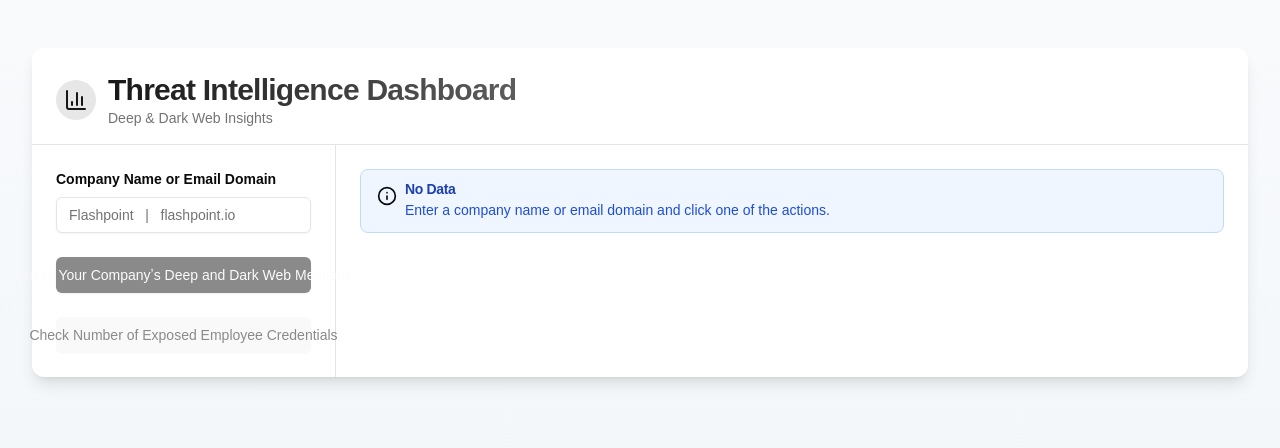
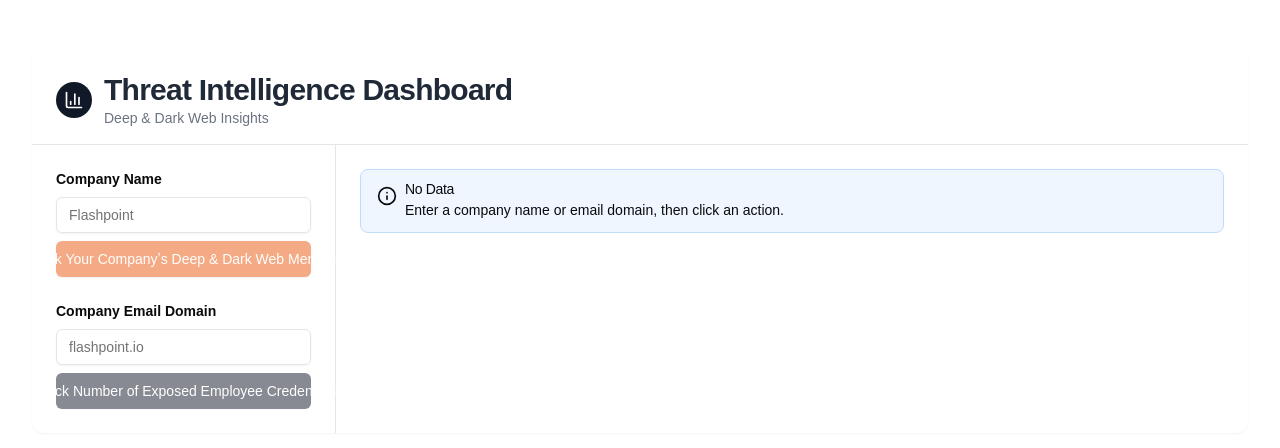
Before and after one commit to rrh1441/prospect, a Next.js app: page / in a window 1280 px wide. Shown: the top 448 px of the page. Built offline with nearby package versions, Linux system fonts and the light colour scheme.

Commit message:
trying to match style v2

```diff
--- a/src/app/page.tsx
+++ b/src/app/page.tsx
@@ -28,13 +28,12 @@
   date: string;
   count: number;
 }
-
 interface ApiResponse {
   data: MonthlyData[];
 }
 
-/* ───── helper components ───── */
-const StatusBanner = ({
+/* ───── helper banners ───── */
+function Status({
   loading,
   error,
   label,
@@ -42,168 +41,159 @@
   loading: boolean;
   error: string | null;
   label: string;
-}) => {
+}) {
   if (loading) {
     return (
-      <div className="flex items-center gap-3 p-4 bg-primary/5 border border-primary/20 rounded-lg text-primary animate-pulse">
+      <div className="flex items-center gap-3 p-4 bg-orange-50 border border-orange-200 rounded-lg text-orange-700 animate-pulse">
         <Loader2 className="h-5 w-5 animate-spin" />
-        <p className="font-medium">
-          Fetching data for “{label}”…
-        </p>
+        <p className="font-medium">Fetching data for “{label}”…</p>
       </div>
     );
   }
-
   if (error) {
     return (
-      <Alert variant="destructive" className="border border-destructive/20">
+      <Alert variant="destructive">
         <AlertTriangle className="h-5 w-5" />
-        <AlertTitle className="font-semibold">Error</AlertTitle>
+        <AlertTitle>Error</AlertTitle>
         <AlertDescription>{error}</AlertDescription>
       </Alert>
     );
   }
-
   return null;
-};
-
-const NoDataBanner = ({
-  loading,
-  error,
-}: {
-  loading: boolean;
-  error: string | null;
-}) =>
-  !loading && !error ? (
-    <Alert className="bg-blue-50 dark:bg-blue-950/30 border-blue-200 dark:border-blue-800">
-      <InfoIcon className="h-5 w-5 text-blue-600 dark:text-blue-400" />
-      <AlertTitle className="font-semibold text-blue-800 dark:text-blue-300">
-        No Data
-      </AlertTitle>
-      <AlertDescription className="text-blue-700 dark:text-blue-400">
-        Enter a company name or email domain and click one of the actions.
+}
+function NoData({ loading, error }: { loading: boolean; error: string | null }) {
+  if (loading || error) return null;
+  return (
+    <Alert className="bg-blue-50 border-blue-200">
+      <InfoIcon className="h-5 w-5 text-blue-600" />
+      <AlertTitle>No Data</AlertTitle>
+      <AlertDescription>
+        Enter a company name or email domain, then click an action.
       </AlertDescription>
     </Alert>
-  ) : null;
+  );
+}
 
 /* ───── main component ───── */
 export default function Home() {
-  const [input, setInput] = useState("");
+  /* inputs */
+  const [company, setCompany] = useState("");
+  const [domain, setDomain] = useState("");
 
-  const [chartData, setChartData] = useState<MonthlyData[]>([]);
+  /* chart state */
+  const [chartData, setChart] = useState<MonthlyData[]>([]);
   const [loading, setLoading] = useState(false);
   const [error, setError] = useState<string | null>(null);
-  const [currentLabel, setCurrentLabel] = useState("");
+  const [label, setLabel] = useState("");
 
-  /* ─── generic fetch helper ─── */
-  const runQuery = async (path: string, body: Record<string, unknown>) => {
+  /* generic fetch helper */
+  async function run(path: string, body: Record<string, unknown>) {
     setLoading(true);
     setError(null);
-    setChartData([]);
-
+    setChart([]);
     try {
       const res = await fetch(path, {
         method: "POST",
         headers: { "Content-Type": "application/json" },
         body: JSON.stringify(body),
       });
-
       if (!res.ok) throw new Error(`${res.status}: ${res.statusText}`);
-
       const json: ApiResponse = await res.json();
-      setChartData(json.data);
+      setChart(json.data);
     } catch (e: unknown) {
       setError(e instanceof Error ? e.message : "Unknown error");
     } finally {
       setLoading(false);
     }
+  }
+
+  /* handlers */
+  const handleMentions = () => {
+    if (!company) return;
+    setLabel(company);
+    run("/api/monthly", { keyword: company });
+  };
+  const handleCreds = () => {
+    if (!domain) return;
+    setLabel(domain);
+    run("/api/credentials", { domain });
   };
 
-  /* ─── button handlers ─── */
-  const handleMentions = () => {
-    if (!input) return;
-    setCurrentLabel(input);
-    runQuery("/api/monthly", { keyword: input });
-  };
-
-  const handleCredentials = () => {
-    if (!input) return;
-    setCurrentLabel(input);
-    runQuery("/api/credentials", { domain: input });
-  };
-
-  /* ───── JSX ───── */
+  /* JSX */
   return (
-    <div className="min-h-screen bg-gradient-to-b from-slate-50 to-slate-100 dark:from-slate-900 dark:to-slate-800 py-12 px-4 sm:px-6 lg:px-8">
-      <Card className="max-w-7xl mx-auto border-0 shadow-lg dark:bg-slate-950">
-        {/* ─ header ─ */}
+    <div className="min-h-screen bg-white py-12 px-4 sm:px-6 lg:px-8">
+      <Card className="max-w-7xl mx-auto border-0 shadow-sm">
+        {/* header */}
         <CardHeader className="border-b pb-4">
           <div className="flex items-center gap-3">
-            <div className="p-2 rounded-full bg-primary/10 text-primary">
-              <BarChart3 className="h-6 w-6" />
+            <div className="p-2 rounded-full bg-gray-900 text-white">
+              <BarChart3 className="h-5 w-5" />
             </div>
             <div>
-              <CardTitle className="text-3xl font-bold bg-clip-text text-transparent bg-gradient-to-r from-primary to-primary/70">
+              <CardTitle className="text-3xl font-extrabold text-gray-800">
                 Threat Intelligence Dashboard
               </CardTitle>
-              <CardDescription className="text-muted-foreground">
+              <CardDescription className="text-gray-500">
                 Deep &amp; Dark Web Insights
               </CardDescription>
             </div>
           </div>
         </CardHeader>
 
-        {/* ─ content ─ */}
+        {/* content */}
         <CardContent className="p-0">
           <div className="flex flex-col lg:flex-row">
-            {/* left column 25 % */}
-            <div className="lg:w-1/4 w-full border-r p-6 space-y-6">
+            {/* left 25 % */}
+            <div className="lg:w-1/4 w-full p-6 space-y-6 border-r">
+              {/* company name */}
               <div className="space-y-2">
-                <label
-                  htmlFor="companyInput"
-                  className="block text-sm font-semibold"
-                >
-                  Company Name or Email Domain
+                <label className="block text-sm font-semibold">
+                  Company Name
                 </label>
                 <Input
-                  id="companyInput"
-                  placeholder="Flashpoint   |   flashpoint.io"
-                  value={input}
-                  onChange={(e) => setInput(e.target.value)}
+                  placeholder="Flashpoint"
+                  value={company}
+                  onChange={(e) => setCompany(e.target.value)}
                 />
+                <Button
+                  disabled={loading || !company}
+                  onClick={handleMentions}
+                  className="w-full bg-orange-600 hover:bg-orange-700 text-white"
+                >
+                  Check Your Companyʼs Deep &amp; Dark Web Mentions
+                </Button>
               </div>
 
-              <Button
-                className="w-full"
-                onClick={handleMentions}
-                disabled={loading || !input}
-              >
-                Check Your Companyʼs Deep and Dark Web Mentions
-              </Button>
-
-              <Button
-                variant="secondary"
-                className="w-full"
-                onClick={handleCredentials}
-                disabled={loading || !input}
-              >
-                Check Number of Exposed Employee Credentials
-              </Button>
+              {/* email domain */}
+              <div className="space-y-2">
+                <label className="block text-sm font-semibold">
+                  Company Email Domain
+                </label>
+                <Input
+                  placeholder="flashpoint.io"
+                  value={domain}
+                  onChange={(e) => setDomain(e.target.value)}
+                />
+                <Button
+                  variant="secondary"
+                  disabled={loading || !domain}
+                  onClick={handleCreds}
+                  className="w-full bg-gray-900 hover:bg-gray-800 text-white"
+                >
+                  Check Number of Exposed Employee Credentials
+                </Button>
+              </div>
             </div>
 
-            {/* right column 75 % */}
+            {/* right 75 % */}
             <div className="lg:w-3/4 w-full p-6 space-y-6">
-              <StatusBanner
-                loading={loading}
-                error={error}
-                label={currentLabel}
-              />
+              <Status loading={loading} error={error} label={label} />
 
               {chartData.length > 0 && (
-                <ThreatChart data={chartData} keyword={currentLabel} />
+                <ThreatChart data={chartData} keyword={label} />
               )}
 
-              <NoDataBanner loading={loading} error={error} />
+              <NoData loading={loading} error={error} />
             </div>
           </div>
         </CardContent>
```
